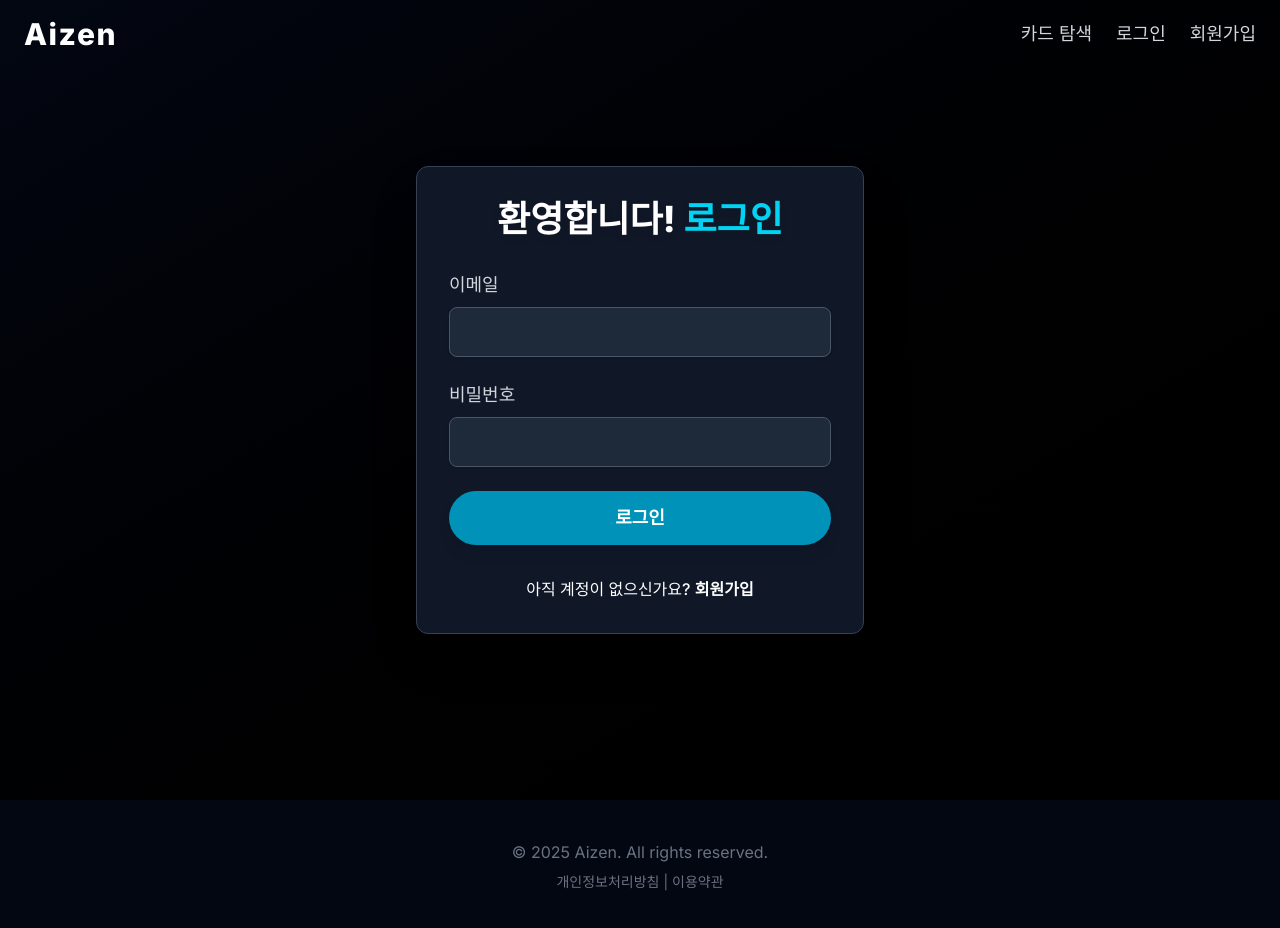
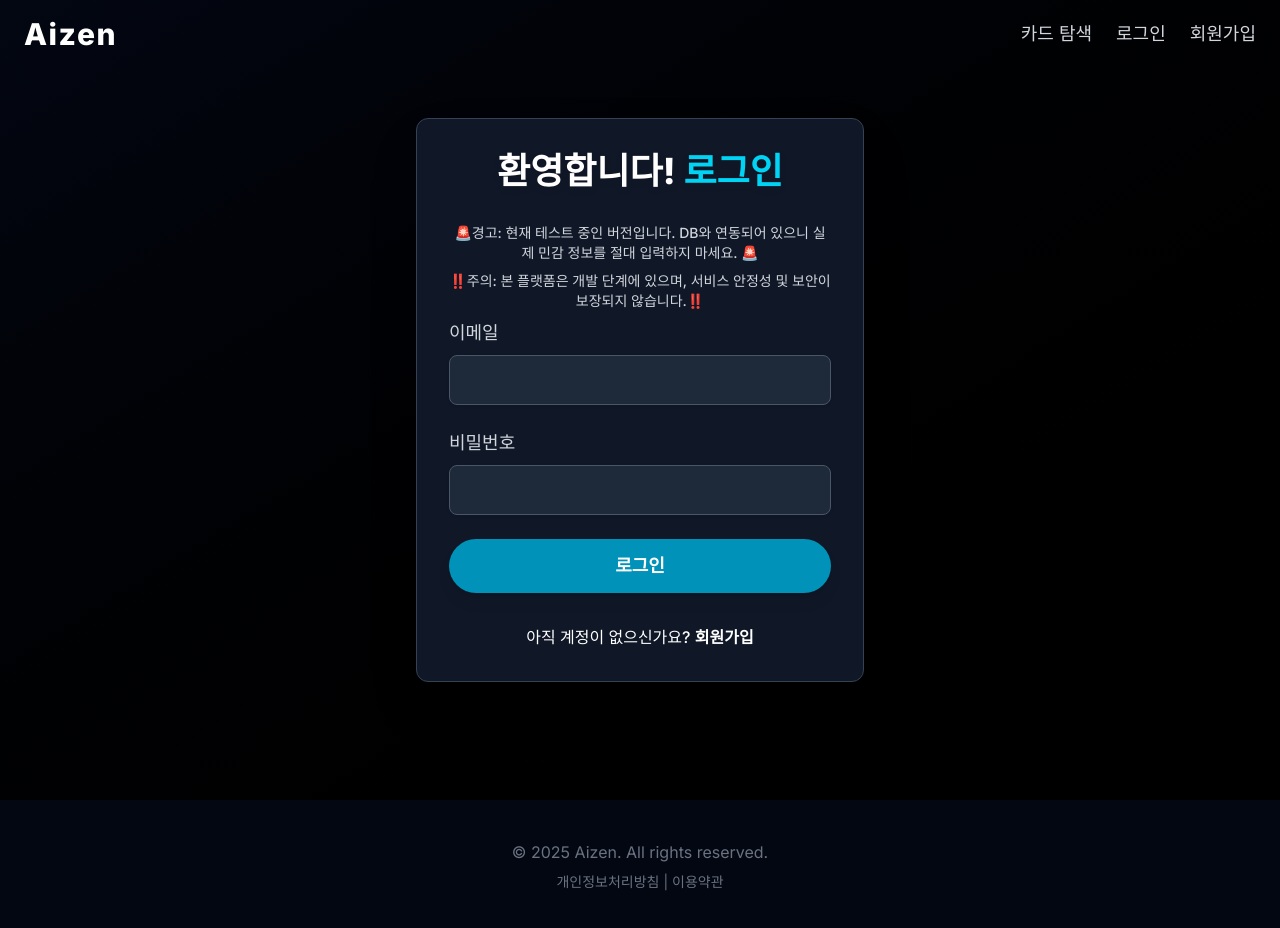
Before and after one commit to rakaso598/aizen, a Next.js app: page /login in a window 1280 px wide. Shown: the top 928 px of the page. Built offline with nearby package versions, Linux system fonts and the light colour scheme.

Commit message:
feat: 리드미 보안경고 & 로그인,회원가입 화면 보안경고 문구 추가

```diff
--- a/src/app/login/page.js
+++ b/src/app/login/page.js
@@ -43,6 +43,9 @@ export default function LoginPage() {
         <h1 className="text-4xl font-extrabold text-center text-white mb-8 drop-shadow-md">
           환영합니다! <span className="text-cyan-400">로그인</span>
         </h1>
+        <label htmlFor="email" className="block text-sm font-medium text-center text-gray-300 mb-2">🚨경고: 현재 테스트 중인 버전입니다. DB와 연동되어 있으니 실제 민감 정보를 절대 입력하지 마세요. 🚨</label>
+        <label htmlFor="email" className="block text-sm font-medium text-center text-gray-300 mb-2">‼️주의: 본 플랫폼은 개발 단계에 있으며, 서비스 안정성 및 보안이 보장되지 않습니다.‼️</label>
+
         <form onSubmit={handleSubmit} className="space-y-6"> {/* 간격 조정 */}
           <div>
             <label htmlFor="email" className="block text-lg font-medium text-gray-300 mb-2">이메일</label>
--- a/src/app/signup/page.js
+++ b/src/app/signup/page.js
@@ -65,6 +65,9 @@ export default function SignupPage() {
         <h1 className="text-4xl font-extrabold text-center text-white mb-8 drop-shadow-md">
           새 계정 <span className="text-yellow-400">만들기</span>
         </h1>
+        <label htmlFor="email" className="block text-sm font-medium text-center text-gray-300 mb-2">🚨경고: 현재 테스트 중인 버전입니다. DB와 연동되어 있으니 실제 민감 정보를 절대 입력하지 마세요. 🚨</label>
+        <label htmlFor="email" className="block text-sm font-medium text-center text-gray-300 mb-2">‼️주의: 본 플랫폼은 개발 단계에 있으며, 서비스 안정성 및 보안이 보장되지 않습니다.‼️</label>
+
         <form onSubmit={handleSubmit} className="space-y-6"> {/* 간격 조정 */}
           <div>
             <label htmlFor="email" className="block text-lg font-medium text-gray-300 mb-2">이메일</label>
```
Also changed, not shown: 1 other file (tests, documents, lock files or other folders).
